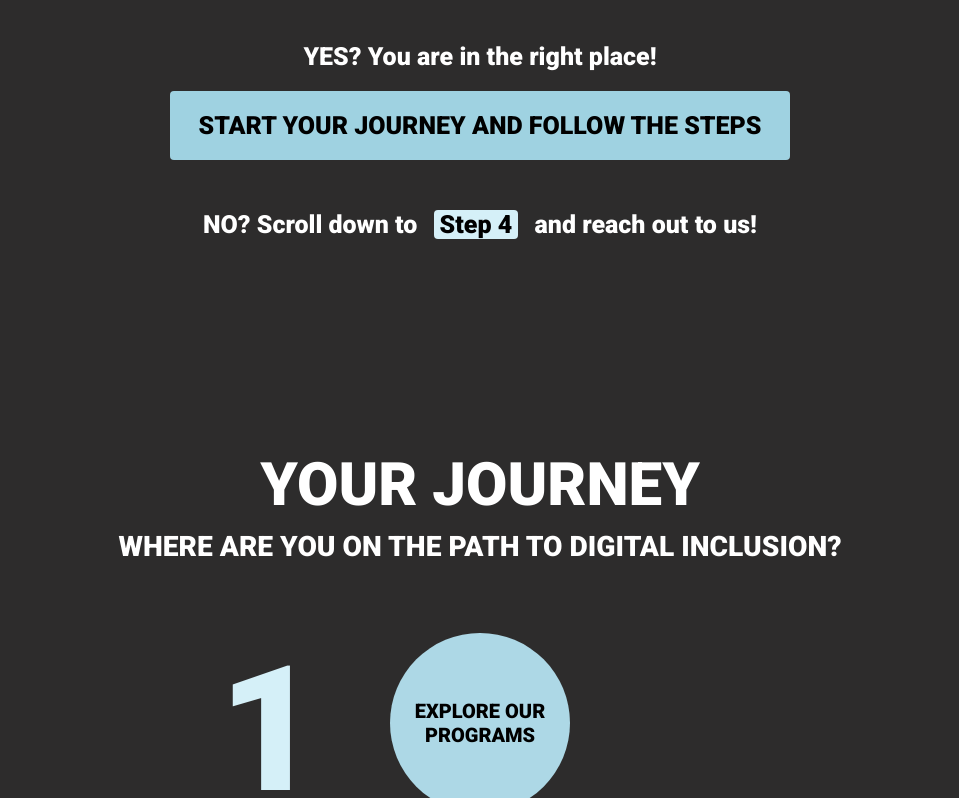
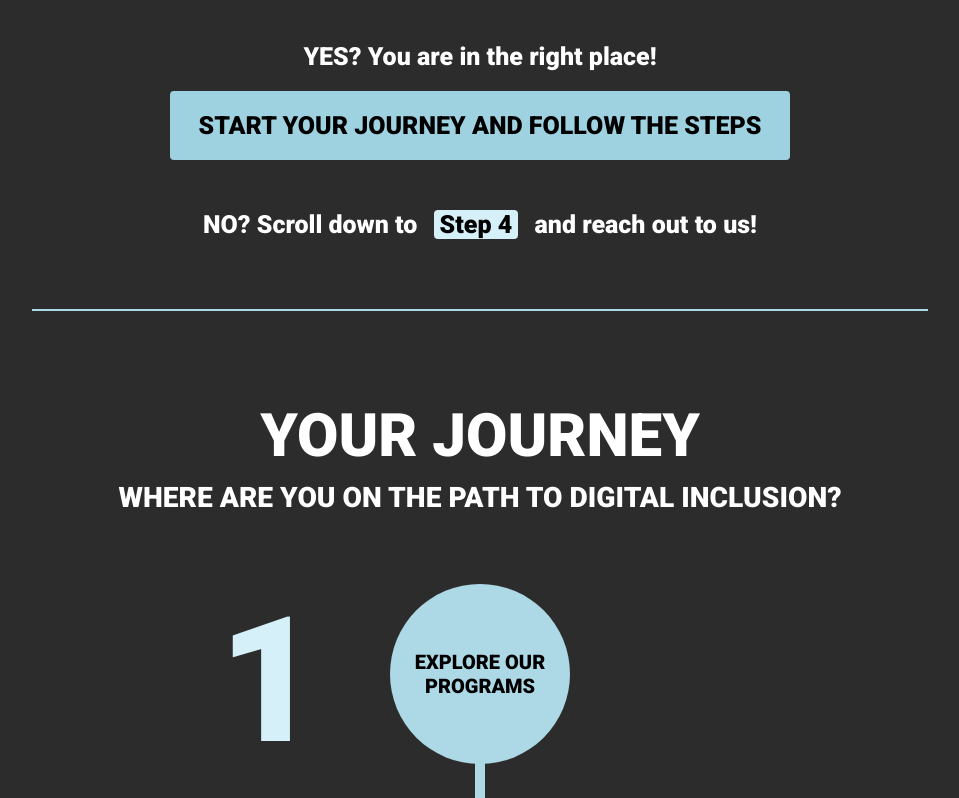
Before and after one commit to CS-SG-Studio/San-Jose-MOTI, a React (Create React App) app in the folder san-jose-digital/: page / in a window 1280 px wide. Shown: the part 414-1212 px from the top of the page, without its empty margins (160-1119 px from the left). Built offline with nearby package versions, Linux system fonts and the light colour scheme.

Commit message:
line and scroll

```diff
--- a/san-jose-digital/src/screens/JourneyMap/JourneyMap.js
+++ b/san-jose-digital/src/screens/JourneyMap/JourneyMap.js
@@ -65,14 +65,13 @@ function JourneyMap() {
           handleClose={welcomeStep}
         />} */}
       </div>
-      <div>
+      <hr id="scroll" className="line" ></hr>
       <h1 className="title">
         YOUR JOURNEY
         <h6 className="subtitle">
           WHERE ARE YOU ON THE PATH TO DIGITAL INCLUSION?
         </h6>
       </h1>
-      </div>
       <div className="page">
         <div className="stack">
           <div className="on-right">
--- a/san-jose-digital/src/screens/JourneyMap/JourneyMapStyle.css
+++ b/san-jose-digital/src/screens/JourneyMap/JourneyMapStyle.css
@@ -2,10 +2,17 @@
   font-family: "Roboto", sans-serif;
 }
 
+.line{
+  margin-top: 1%;
+  border: 1px solid lightblue;
+  width: 70%;
+
+}
+
 .title {
   color: rgba(255, 255, 255, 1);
-  margin-top: 10%;
   font-weight: Bold;
+  margin-top: 5%;
   padding: 25px;
   font-size: min(6vw, 60px);
 }
```
Lines whose indentation alone changed are shown as unchanged.
